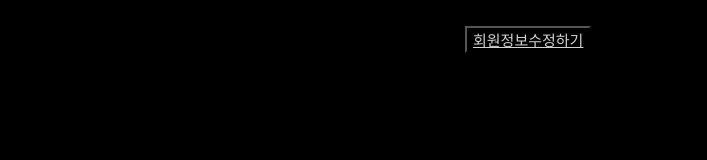
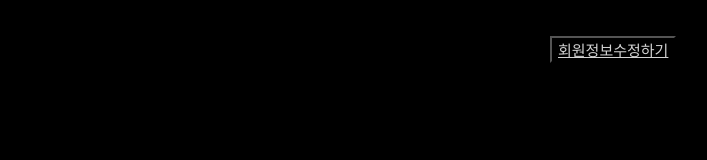
Before and after one commit to queenJiJi/RegistrationProject, a React (Create React App) app: page / in a window 1280 px wide. Shown: the top 160 px of the page, without its empty margins (338-1045 px from the left). Built offline with nearby package versions, Linux system fonts and the light colour scheme.

Commit message:
login design slight changed

```diff
--- a/src/Login.js
+++ b/src/Login.js
@@ -179,8 +179,8 @@ const Login = ()=> {
       type="button"
       style={{color:"lightgrey",
               position:'relative',
-              left:"795px",
-              top: "18px",
+              left:"880px",
+              top: "28px",
               backgroundColor:'black',
               textDecoration:'underline',
               fontSize:"15px"
```
